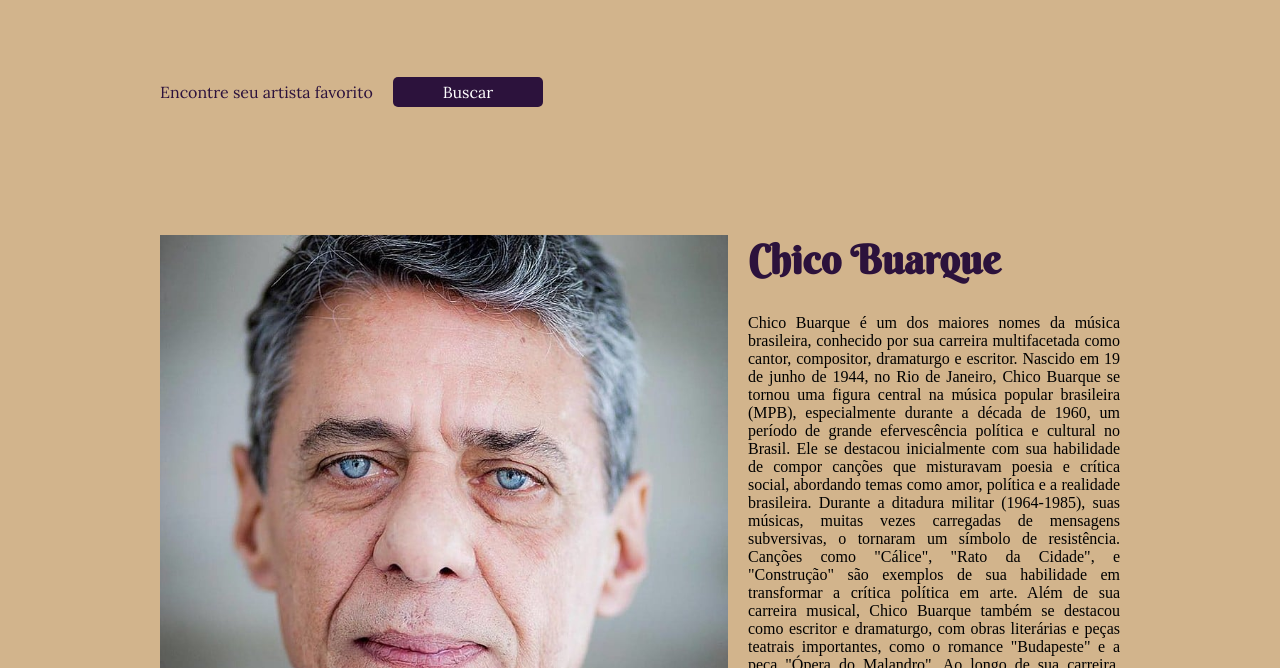
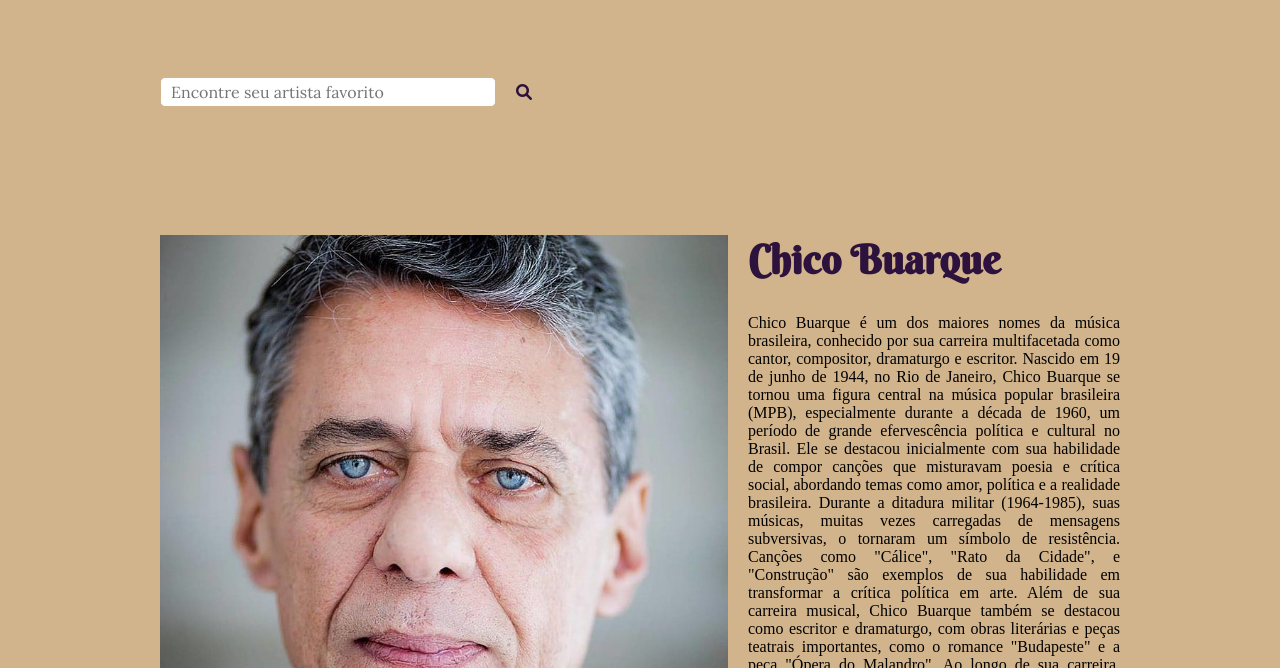
Before and after one commit to mariaesantana/toca-mpb, a plain HTML site: page pages/artistas.html in a window 1280 px wide. Shown: the part 132-800 px from the top of the page. Drawn offline with Linux system fonts and the light colour scheme.

Commit message:
validação de formulário e alteração de botão de busca

```diff
--- a/pages/artistas.html
+++ b/pages/artistas.html
@@ -6,6 +6,7 @@
     <title>Artistas</title>
     <link rel="shortcut icon" href="/img/icons/logotipo.png" type="image/x-icon">
     <link rel="stylesheet" href="/style/artistas-style.css">
+    <link href="https://cdnjs.cloudflare.com/ajax/libs/font-awesome/6.0.0/css/all.min.css" rel="stylesheet">
 
 </head>
 <body>
@@ -29,8 +30,8 @@
         <h1>Artistas</h1>
 
         <div class="search">
-            <p>Encontre seu artista favorito</p>
-            <button>Buscar</button>
+            <input type="text" placeholder="Encontre seu artista favorito">
+            <i class="fa-solid fa-magnifying-glass"></i>
         </div>
 
         <section class="artists">
--- a/style/artistas-style.css
+++ b/style/artistas-style.css
@@ -73,26 +73,22 @@ body{
     padding-left: 10rem;
 }
 
-.search p{
+.search input{
+    width: 30%;
+    height: 30px;
+    padding: 10px;
+    border: 1px solid #d1b390;
+    border-radius: 5px;
+    font-size: 16px;
     font-family: 'Lora', sans-serif;
     color:#2c123c;
 }
 
-.search button{
-    width: 150px;
-    height: 30px;
-    border-style: none;
-    border-radius: 5px;
-    background-color: #2c123c;
-    color:#fff;
-    font-family: 'Lora', sans-serif;
-    font-size: 16px;
-    cursor: pointer;
+.search i{
+     cursor: pointer;
+     color: #2c123c;
 
-}
 
-button:hover{
-    background-color: #552a70;
 }
 
 .artists{
```
Also changed, not shown: pages/cadastro.html (+3 -3 lines), pages/contato.html (+3 -3 lines).
